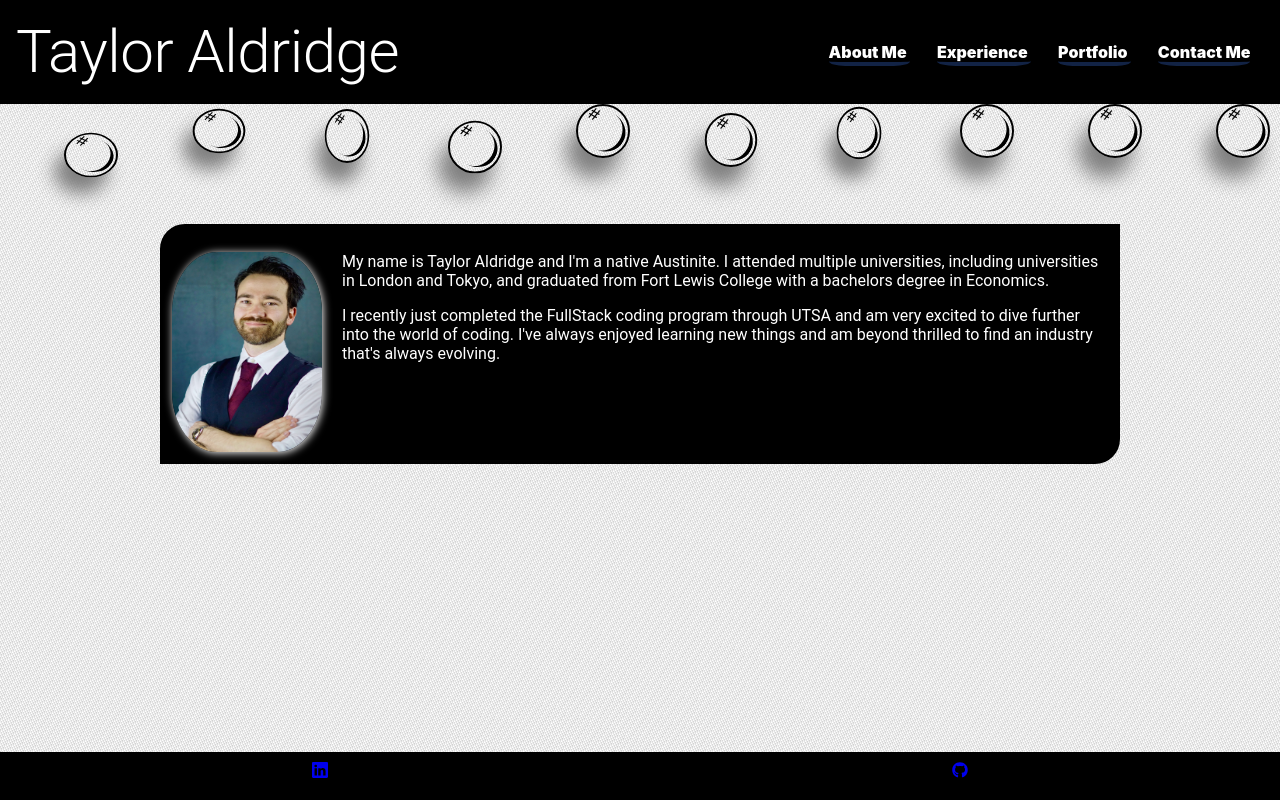
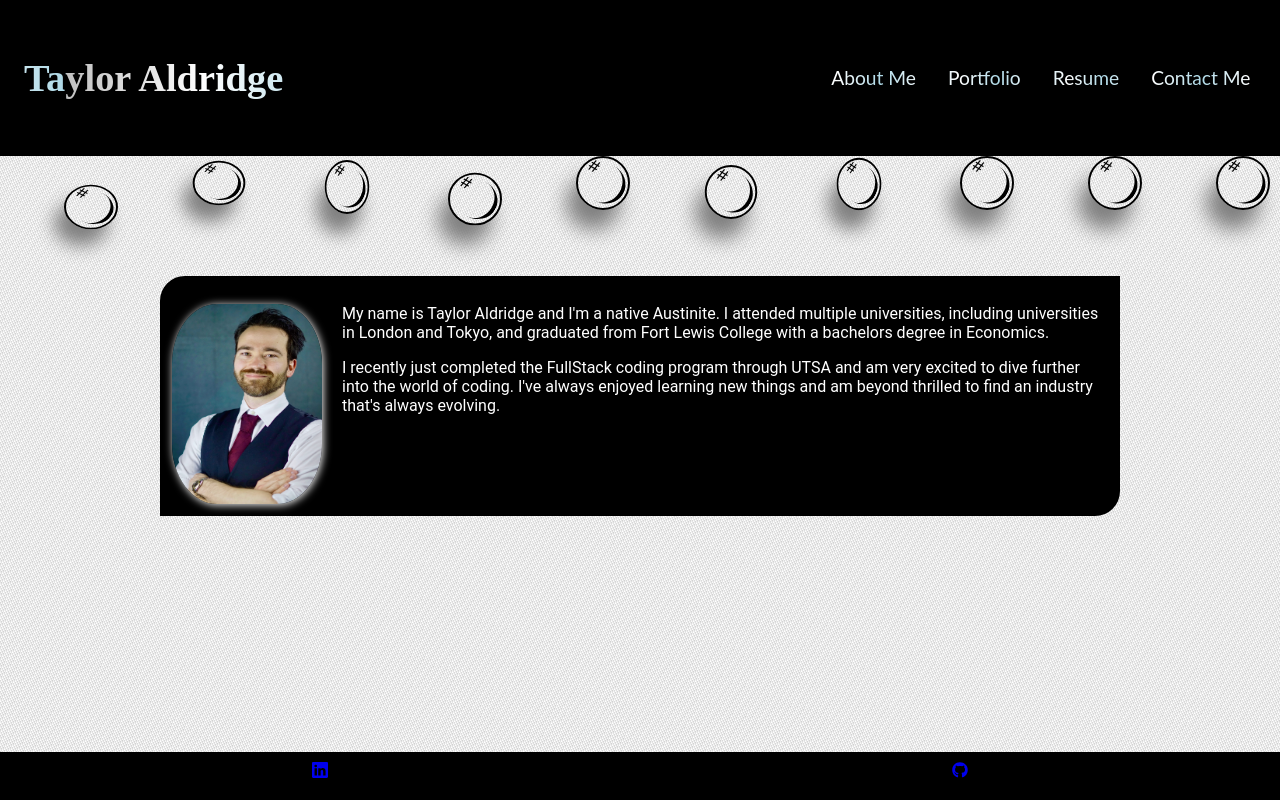
Before and after one commit to Rolyat512/portfolio, a React (Create React App) app: page / in a window 1280 px wide. Built offline with nearby package versions, Linux system fonts and the light colour scheme.

Commit message:
updated header section

```diff
--- a/src/components/Header/Header.js
+++ b/src/components/Header/Header.js
@@ -1,17 +1,17 @@
 import './header.css';
-import { useState } from 'react';
 import {Typography} from '@mui/material';
 
 
 const Header = props =>
   <nav>
-    <Typography variant='h2'> Taylor Aldridge </Typography>
+    {/* <Typography variant='h2'> Taylor Aldridge </Typography> */}
+    <h1 className='header'>Taylor Aldridge</h1>
 
     <div>
       <a onClick={()=>props.setPage('about')}>About Me </a>
-      <a onClick={()=>props.setPage('experience')}>Experience </a>
-      <a onClick={()=>props.setPage('portfolio')}>Portfolio </a>
-      <a onClick={()=>props.setPage('contact')}>Contact Me </a>
+      <a onClick={()=>props.setPage('about')}>Portfolio </a>
+      <a onClick={()=>props.setPage('Resume')}>Resume </a>
+      <a onClick={()=>props.setPage('about')}>Contact Me </a>
     </div>
   </nav>
 
--- a/src/components/Header/header.css
+++ b/src/components/Header/header.css
@@ -5,17 +5,44 @@ nav {
 	color: white;
 	padding: 1rem;
 	align-items: center;
+	z-index: 3;
+	position: relative;
+	/* font-family: "Alegreya", serif; */
+	font-family: "IM Fell Great Primer", serif;
+	font-family: "Lato", sans-serif;
 }
 
 nav h1 {
-    font-size: 220%;
-    padding: .5rem;
+	font-size: 240%;
+	padding: 0.5rem;
 	color: white;
+	font-family: "Alegreya", serif;
+}
+
+.header {
+    background-image:
+      linear-gradient(to right, silver, white, lightblue);
+    -webkit-background-clip: text;
+    -webkit-text-fill-color: transparent;
+    animation: rainbow-animation 35s linear infinite;
+  }
+
+  @keyframes rainbow-animation {
+      to {
+          background-position: 40vh;
+      }
   }
 
 nav a {
-    margin: .85rem;
-    font-weight: 900;
-    border-bottom: 4px solid #122345;
-    border-radius: 20%;
+	margin: 0.85rem;
+	/* border-bottom: 1px solid #ADD8E6;
+	border-radius: 20%; */
+	color: white;
+	font-size: 1.5vw;
+    background-image:
+    linear-gradient(to right, lightblue,white, lightblue);
+    -webkit-background-clip: text;
+    -webkit-text-fill-color: transparent;
+    animation: rainbow-animation 35s linear infinite;
+
 }
```
Lines whose indentation alone changed are shown as unchanged.
